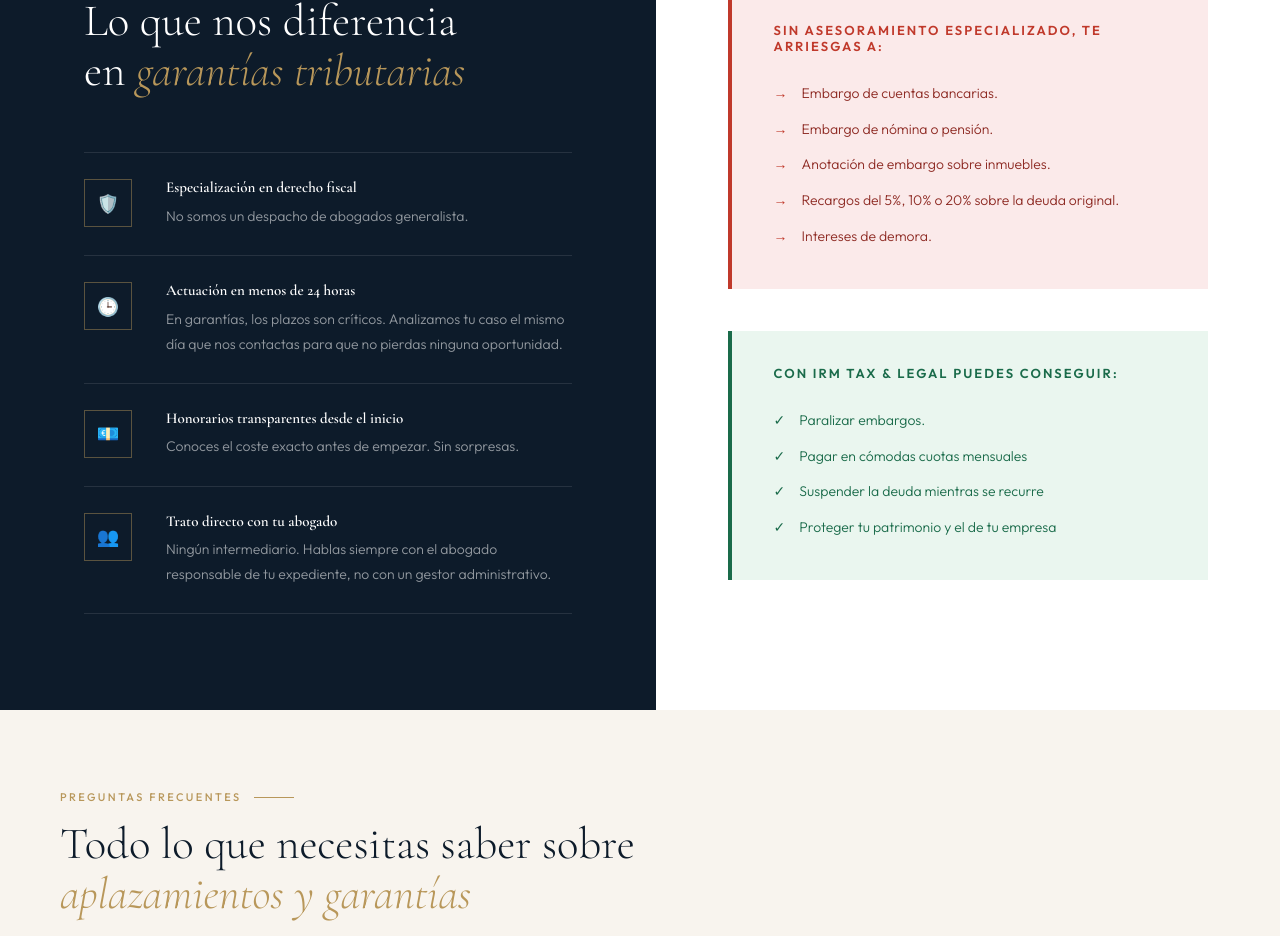
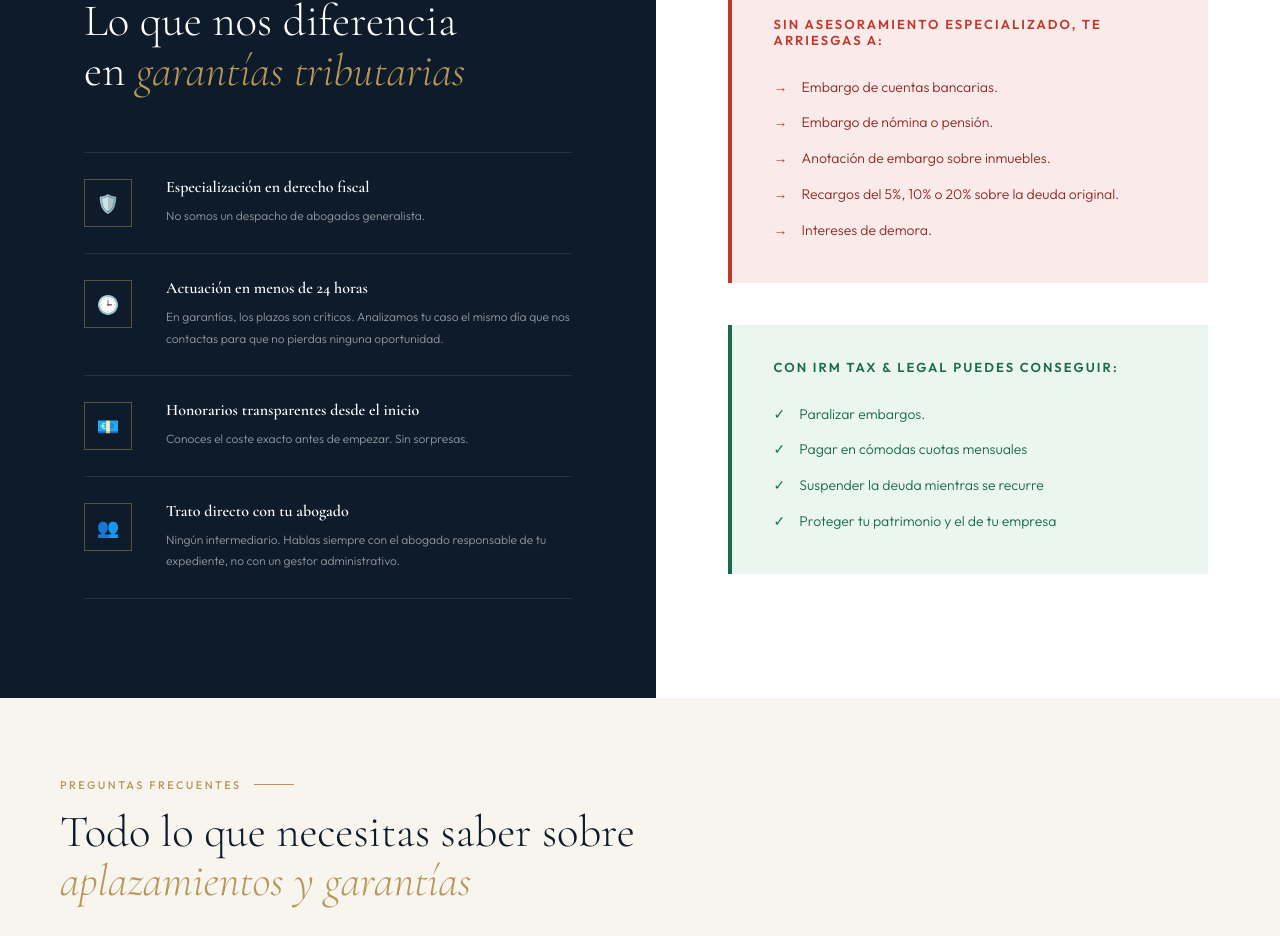
Before and after one commit to Ivanrm01/IRM-Abogados, a Next.js app: page /garantias-deuda-aeat in a window 1280 px wide. Shown: the part 3844-4780 px from the top of the page. Built offline with nearby package versions, Linux system fonts and the light colour scheme.

Commit message:
Update garantias.module.css

```diff
--- a/app/garantias-deuda-aeat/garantias.module.css
+++ b/app/garantias-deuda-aeat/garantias.module.css
@@ -146,14 +146,14 @@
 }
 
 .diferenciaItem h3 {
-  font-size: 15px;
+  font-size: 16px;
   font-weight: 600;
   color: var(--white);
   margin-bottom: 8px;
 }
 
 .diferenciaItem p {
-  font-size: 14px;
+  font-size: 12px;
   font-weight: 300;
   line-height: 1.8;
   color: rgba(255,255,255,.55);
```
